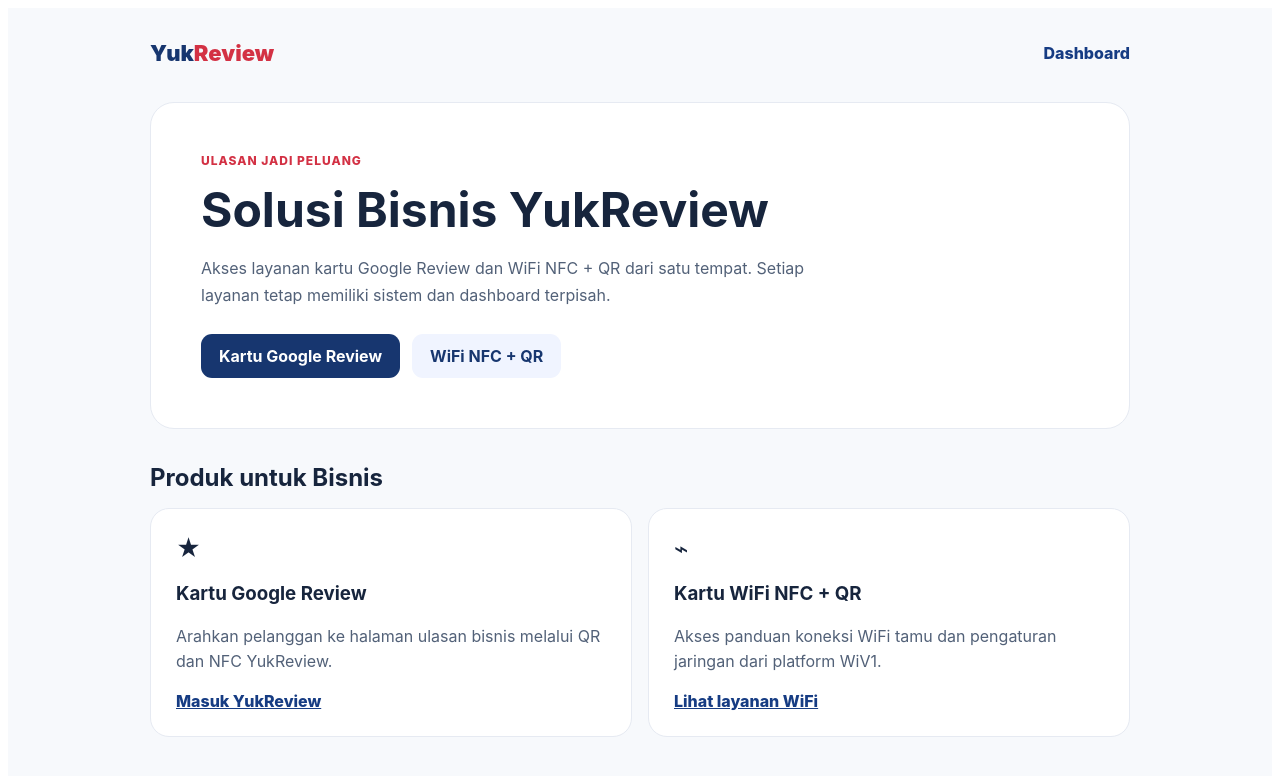
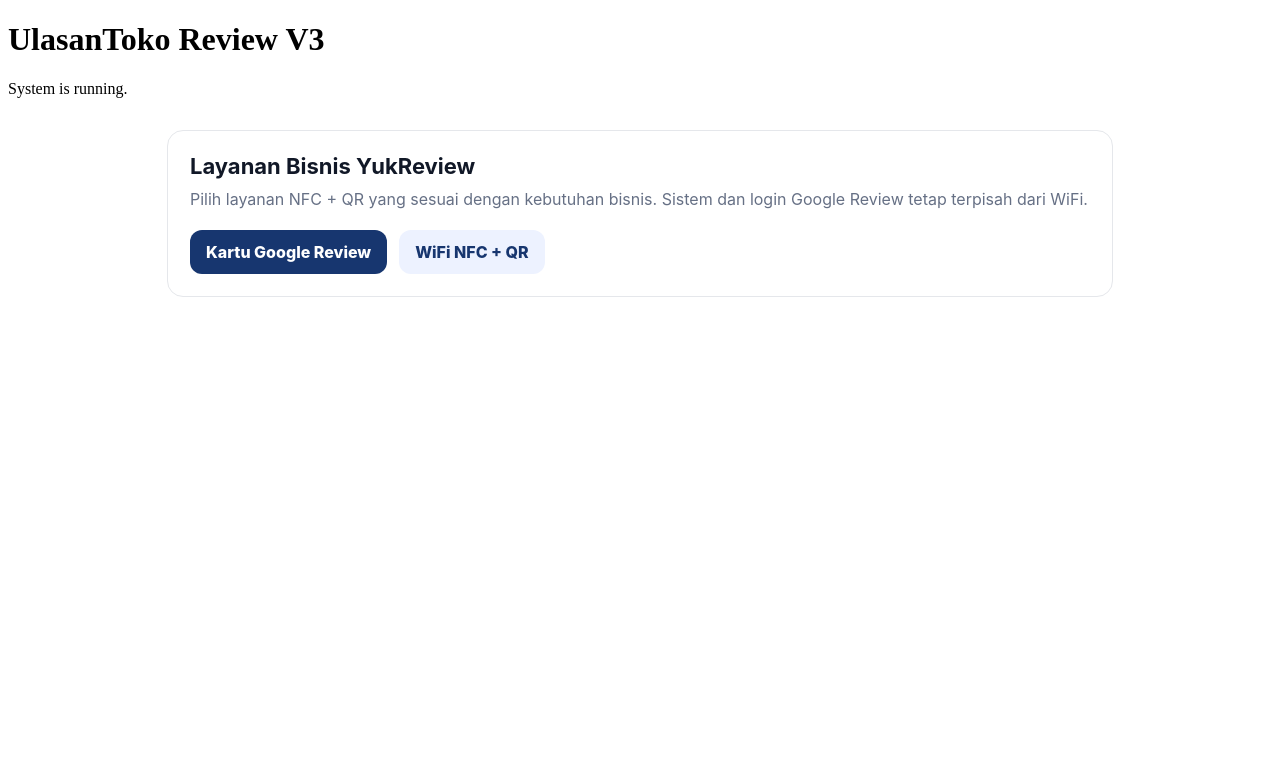
Before and after one commit to ulasantokogle-max/ulasantoko-review-v3, a Next.js app: page / in a window 1280 px wide. Shown: the top 776 px of the page. Built offline with nearby package versions, Linux system fonts and the light colour scheme.

Commit message:
fix(yukreview): preserve original homepage content, append isolated business nav only

```diff
--- a/app/page.tsx
+++ b/app/page.tsx
@@ -2,39 +2,17 @@ import Link from "next/link";
 
 export default function Home() {
   return (
-    <main style={{ fontFamily: "Inter, ui-sans-serif, system-ui, sans-serif", color: "#17253d", background: "#f7f9fc", minHeight: "100vh", padding: "32px 20px 72px" }}>
-      <div style={{ maxWidth: 980, margin: "0 auto" }}>
-        <header style={{ display: "flex", justifyContent: "space-between", gap: 16, alignItems: "center", marginBottom: 36 }}>
-          <Link href="/" style={{ fontWeight: 900, color: "#17366f", textDecoration: "none", fontSize: 22 }}>Yuk<span style={{ color: "#d33144" }}>Review</span></Link>
-          <Link href="/dashboard" style={{ textDecoration: "none", fontWeight: 800, color: "#163c83" }}>Dashboard</Link>
-        </header>
-        <section style={{ background: "#fff", borderRadius: 24, border: "1px solid #e6eaf2", padding: "clamp(28px,5vw,50px)", marginBottom: 22 }}>
-          <div style={{ color: "#d33144", fontSize: 12, fontWeight: 850, letterSpacing: 1 }}>ULASAN JADI PELUANG</div>
-          <h1 style={{ fontSize: "clamp(32px,5vw,48px)", margin: "12px 0" }}>Solusi Bisnis YukReview</h1>
-          <p style={{ color: "#526178", lineHeight: 1.7, maxWidth: 660 }}>Akses layanan kartu Google Review dan WiFi NFC + QR dari satu tempat. Setiap layanan tetap memiliki sistem dan dashboard terpisah.</p>
-          <nav aria-label="Menu Bisnis" style={{ marginTop: 25, display: "flex", gap: 12, flexWrap: "wrap" }}>
-            <Link href="/dashboard" style={{ background: "#17366f", color: "#fff", padding: "12px 18px", borderRadius: 11, textDecoration: "none", fontWeight: 750 }}>Kartu Google Review</Link>
-            <Link href="/bisnis/wifi" style={{ background: "#f0f4ff", color: "#17366f", padding: "12px 18px", borderRadius: 11, textDecoration: "none", fontWeight: 750 }}>WiFi NFC + QR</Link>
-          </nav>
-        </section>
-        <section aria-labelledby="business-services" style={{ display: "grid", gap: 16 }}>
-          <h2 id="business-services" style={{ margin: "12px 0 0" }}>Produk untuk Bisnis</h2>
-          <div style={{ display: "grid", gridTemplateColumns: "repeat(auto-fit, minmax(260px, 1fr))", gap: 16 }}>
-            <article style={{ background: "#fff", border: "1px solid #e6eaf2", borderRadius: 19, padding: 25 }}>
-              <div style={{ fontSize: 24, marginBottom: 12 }} aria-hidden="true">★</div>
-              <h3>Kartu Google Review</h3>
-              <p style={{ color: "#526178", lineHeight: 1.6 }}>Arahkan pelanggan ke halaman ulasan bisnis melalui QR dan NFC YukReview.</p>
-              <Link href="/dashboard" style={{ color: "#163c83", fontWeight: 800 }}>Masuk YukReview</Link>
-            </article>
-            <article style={{ background: "#fff", border: "1px solid #e6eaf2", borderRadius: 19, padding: 25 }}>
-              <div style={{ fontSize: 24, marginBottom: 12 }} aria-hidden="true">⌁</div>
-              <h3>Kartu WiFi NFC + QR</h3>
-              <p style={{ color: "#526178", lineHeight: 1.6 }}>Akses panduan koneksi WiFi tamu dan pengaturan jaringan dari platform WiV1.</p>
-              <Link href="/bisnis/wifi" style={{ color: "#163c83", fontWeight: 800 }}>Lihat layanan WiFi</Link>
-            </article>
-          </div>
-        </section>
-      </div>
+    <main>
+      <h1>UlasanToko Review V3</h1>
+      <p>System is running.</p>
+      <section aria-label="Menu Bisnis" style={{ maxWidth: 900, margin: "32px auto", padding: 22, border: "1px solid #e5e7eb", borderRadius: 16, background: "#ffffff", fontFamily: "Inter, ui-sans-serif, system-ui, sans-serif" }}>
+        <h2 style={{ margin: "0 0 8px", fontSize: 22, color: "#111827" }}>Layanan Bisnis YukReview</h2>
+        <p style={{ margin: "0 0 18px", color: "#667085", lineHeight: 1.6 }}>Pilih layanan NFC + QR yang sesuai dengan kebutuhan bisnis. Sistem dan login Google Review tetap terpisah dari WiFi.</p>
+        <nav style={{ display: "flex", gap: 12, flexWrap: "wrap" }}>
+          <Link href="/dashboard" style={{ display: "inline-flex", padding: "12px 16px", borderRadius: 12, color: "#ffffff", background: "#17366f", textDecoration: "none", fontWeight: 800 }}>Kartu Google Review</Link>
+          <Link href="/bisnis/wifi" style={{ display: "inline-flex", padding: "12px 16px", borderRadius: 12, color: "#17366f", background: "#edf2ff", textDecoration: "none", fontWeight: 800 }}>WiFi NFC + QR</Link>
+        </nav>
+      </section>
     </main>
   );
 }
```
